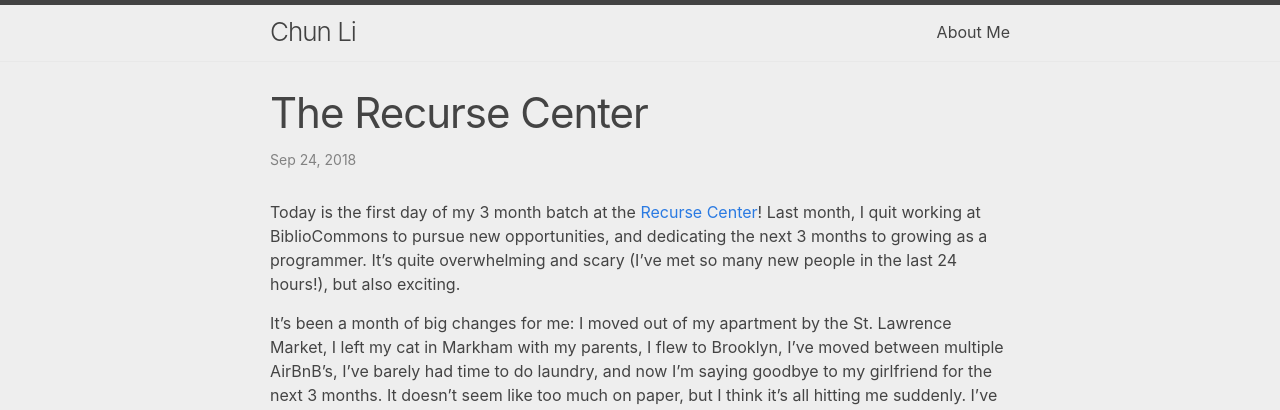
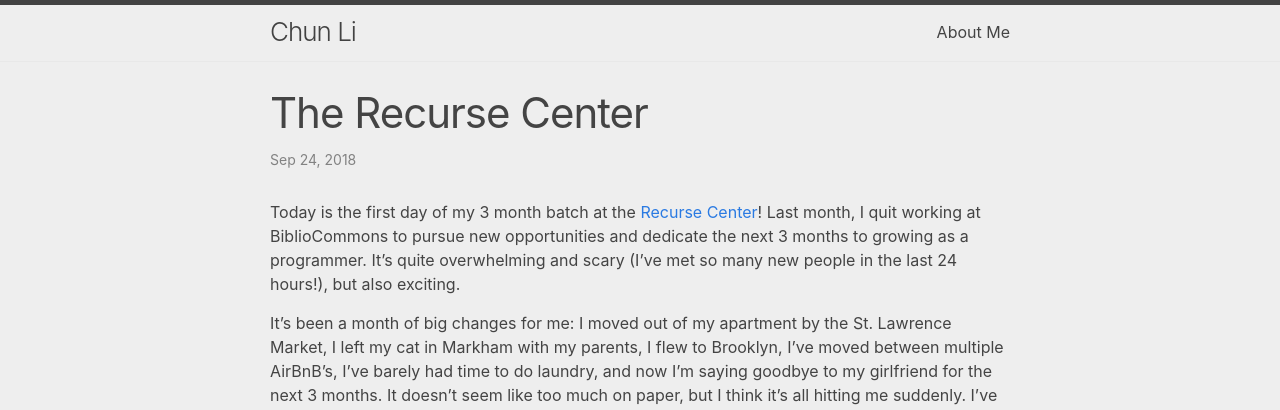
Before and after one commit to ponyta/ponyta.github.io, a Jekyll site: the page built from _posts/2018-09-24-the-recurse-center.md, in a window 1280 px wide. Shown: the top 410 px of the page. Built offline with Jekyll 4.4.1, drawn with Linux system fonts in a browser that asks for light colours.

Commit message:
Minor edits

```diff
--- a/_posts/2018-09-24-the-recurse-center.md
+++ b/_posts/2018-09-24-the-recurse-center.md
@@ -1,14 +1,14 @@
 ---
 layout: post
 title: The Recurse Center
-categories: update recurse
+tags: update recurse
 ---
 
 Today is the first day of my 3 month batch at the [Recurse
 Center](https://www.recurse.com/)! Last month, I quit working at
-BiblioCommons to pursue new opportunities, and dedicating the next
-3 months to growing as a programmer. It's quite overwhelming and scary
-(I've met so many new people in the last 24 hours!), but also exciting.
+BiblioCommons to pursue new opportunities and dedicate the next 3 months
+to growing as a programmer. It's quite overwhelming and scary (I've met so
+many new people in the last 24 hours!), but also exciting.
 
 It's been a month of big changes for me: I moved out of my apartment by
 the St. Lawrence Market, I left my cat in Markham with my parents, I flew
```
Also changed, not shown: _posts/2018-07-14-hello-world.md (+1 -1 lines).
